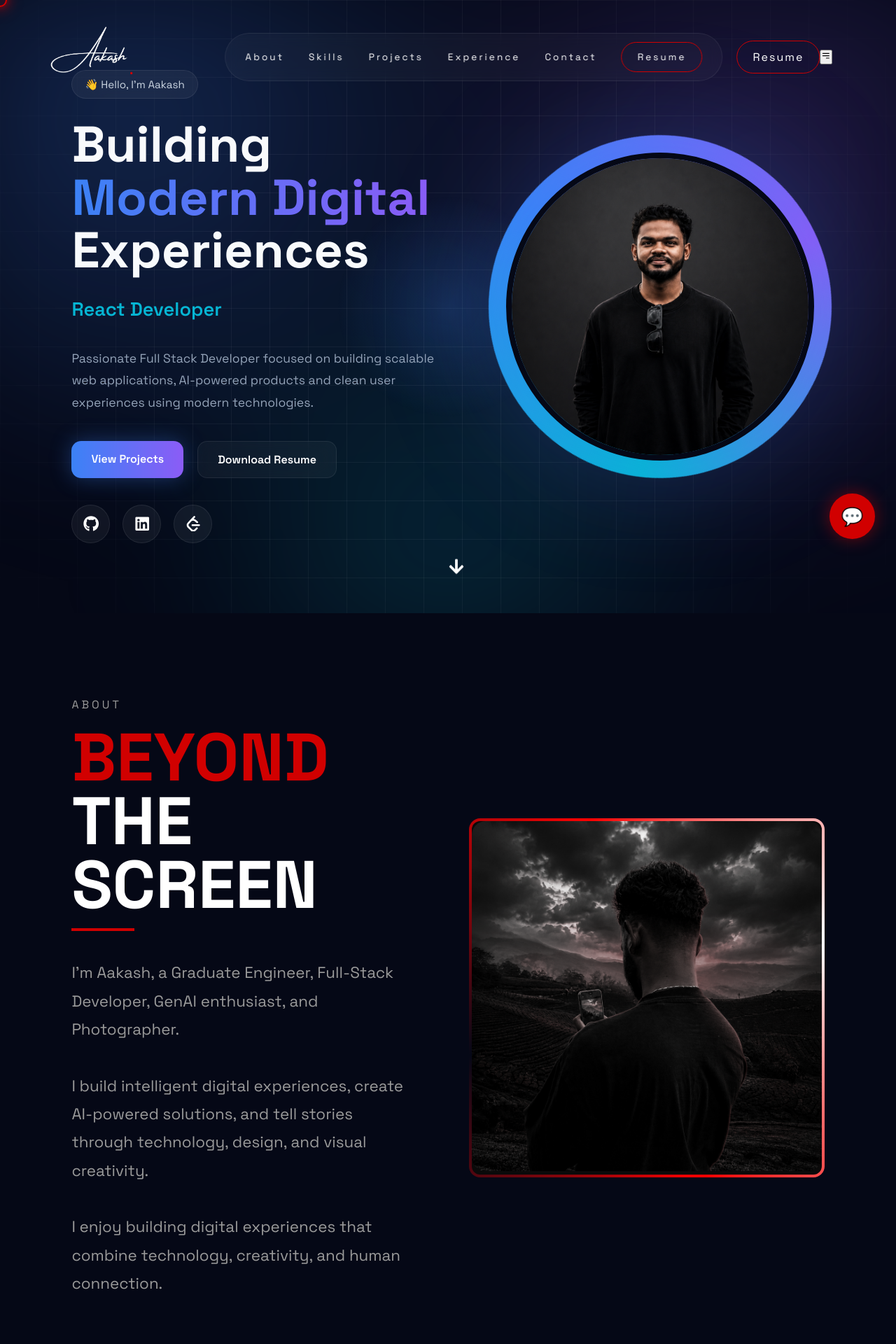
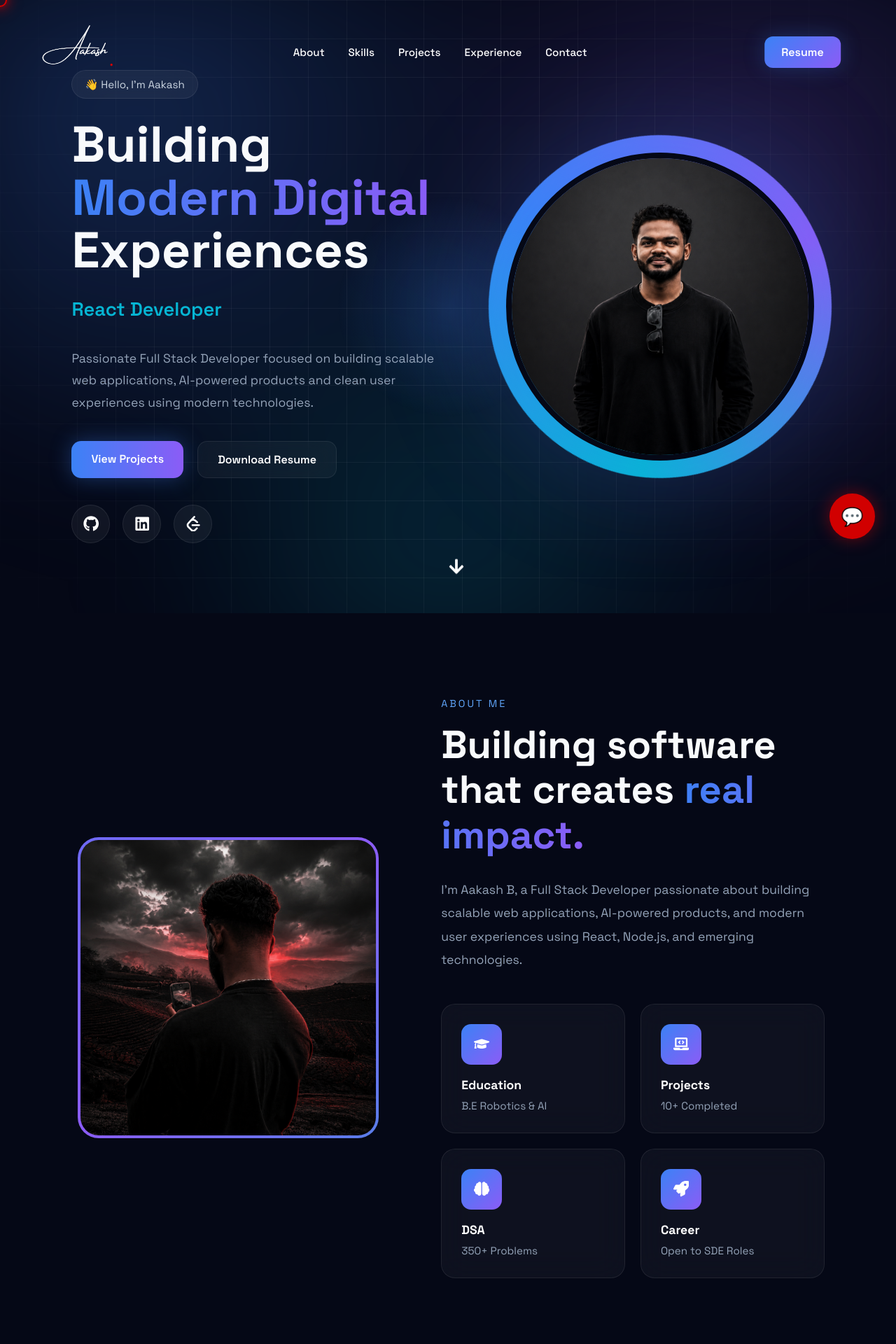
Before and after one commit to Aakash0023/aakash-portfolio, a React (Vite) app: page / in a window 1280 px wide. Shown: the top 1920 px of the page at 70% size. Built offline with nearby package versions, Linux system fonts and the light colour scheme.

Commit message:
updated the about section with new ui

```diff
--- a/src/components/About.jsx
+++ b/src/components/About.jsx
@@ -1,93 +1,85 @@
 import "../styles/about.css";
 import { motion } from "framer-motion";
 import aboutImage from "../assets/about-image.png";
+import {
+  FaLaptopCode,
+  FaBrain,
+  FaGraduationCap,
+  FaRocket,
+} from "react-icons/fa";
+
+const cards = [
+  {
+    icon: <FaGraduationCap />,
+    title: "Education",
+    value: "B.E Robotics & AI",
+  },
+  {
+    icon: <FaLaptopCode />,
+    title: "Projects",
+    value: "10+ Completed",
+  },
+  {
+    icon: <FaBrain />,
+    title: "DSA",
+    value: "350+ Problems",
+  },
+  {
+    icon: <FaRocket />,
+    title: "Career",
+    value: "Open to SDE Roles",
+  },
+];
 
 const About = () => {
   return (
     <section className="about" id="about">
-      <div className="about-left">
-        <motion.p
-          className="about-subtitle"
-          initial={{ opacity: 0 }}
-          whileInView={{ opacity: 1 }}
-          transition={{ duration: 0.5 }}
-          viewport={{ once: true }}
-        >
-          ABOUT
-        </motion.p>
-
-        <h2 className="about-title">
-          <motion.span
-            className="title-red"
-            initial={{ opacity: 0, y: 60 }}
-            whileInView={{ opacity: 1, y: 0 }}
-            transition={{ duration: 0.7 }}
-            viewport={{ once: true }}
-          >
-            BEYOND
-          </motion.span>
-
-          <br />
-
-          <motion.span
-            className="title-white"
-            initial={{ opacity: 0, y: 60 }}
-            whileInView={{ opacity: 1, y: 0 }}
-            transition={{
-              delay: 0.2,
-              duration: 0.7,
-            }}
-            viewport={{ once: true }}
-          >
-            THE SCREEN
-          </motion.span>
-        </h2>
-
-        <motion.p
-          className="about-text"
-          initial={{
-            opacity: 0,
-            y: 40,
-          }}
-          whileInView={{
-            opacity: 1,
-            y: 0,
-          }}
-          transition={{
-            delay: 0.4,
-            duration: 0.8,
-          }}
-          viewport={{ once: true }}
-        >
-          I'm Aakash, a Graduate Engineer, Full-Stack Developer, GenAI
-          enthusiast, and Photographer.
-          <br />
-          <br />
-          I build intelligent digital experiences, create AI-powered solutions,
-          and tell stories through technology, design, and visual creativity.
-          <br />
-          <br />I enjoy building digital experiences that combine technology,
-          creativity, and human connection.
-        </motion.p>
-      </div>
-
       <motion.div
-        className="about-right"
-        initial={{
-          opacity: 0,
-          scale: 0.8,
-        }}
-        whileInView={{
-          opacity: 1,
-          scale: 1,
-        }}
-        transition={{
-          duration: 1,
-        }}
+        className="about-image-section"
+        initial={{ opacity: 0, x: -70 }}
+        whileInView={{ opacity: 1, x: 0 }}
+        transition={{ duration: 0.8 }}
         viewport={{ once: true }}
       >
         <div className="about-image-wrapper">
-          <img src={aboutImage} alt="About Aakash" className="about-image" />
+          <img src={aboutImage} alt="Aakash" />
+        </div>
+      </motion.div>
+
+      <motion.div
+        className="about-content"
+        initial={{ opacity: 0, x: 70 }}
+        whileInView={{ opacity: 1, x: 0 }}
+        transition={{ duration: 0.8 }}
+        viewport={{ once: true }}
+      >
+        <span className="section-tag">ABOUT ME</span>
+
+        <h2>
+          Building software that creates
+          <span> real impact.</span>
+        </h2>
+
+        <p>
+          I'm Aakash B, a Full Stack Developer passionate about building
+          scalable web applications, AI-powered products, and modern user
+          experiences using React, Node.js, and emerging technologies.
+        </p>
+
+        <div className="about-grid">
+          {cards.map((card, index) => (
+            <motion.div
+              className="about-card"
+              key={index}
+              whileHover={{ y: -8 }}
+            >
+              <div className="card-icon">{card.icon}</div>
+
+              <h4>{card.title}</h4>
+
+              <span>{card.value}</span>
+            </motion.div>
+          ))}
         </div>
       </motion.div>
     </section>
--- a/src/styles/about.css
+++ b/src/styles/about.css
@@ -1,149 +1,165 @@
 .about {
   min-height: 100vh;
   padding: 120px 8%;
-
-  display: flex;
+  display: grid;
+  grid-template-columns: 0.9fr 1.1fr;
   align-items: center;
-  justify-content: space-between;
-
   gap: 80px;
 }
 
-.about-left {
-  flex: 1;
-}
-
-.about-right {
-  flex: 1;
-
+.about-image-section {
   display: flex;
   justify-content: center;
 }
 
 .about-image-wrapper {
   position: relative;
-
-  display: inline-block;
-
-  padding: 4px;
-
-  border-radius: 16px;
-
+  width: 430px;
+  height: 430px;
+  border-radius: 30px;
   overflow: hidden;
 }
 
 .about-image-wrapper::before {
   content: "";
-
   position: absolute;
-
-  inset: -50%;
-
-  background: conic-gradient(
-    from 0deg,
-    transparent,
-    #ff0000,
-    #ffffff,
-    #ff0000,
-    transparent
-  );
-
-  animation: rotateBorder 4s linear infinite;
+  inset: -3px;
+  border-radius: 30px;
+  background: linear-gradient(135deg, #3b82f6, #8b5cf6, #06b6d4, #3b82f6);
+  background-size: 400% 400%;
+  animation: gradient 8s ease infinite;
 }
 
-.about-image-wrapper::after {
-  content: "";
-
+.about-image-wrapper img {
   position: absolute;
-
   inset: 4px;
-
-  background: #0a0a0a;
-
-  border-radius: 12px;
-
-  z-index: 1;
+  width: calc(100% - 8px);
+  height: calc(100% - 8px);
+  object-fit: cover;
+  border-radius: 26px;
 }
 
-.about-image {
-  position: relative;
-  z-index: 2;
-  width: 500px;
-  height: 500px;
-  border-radius: 24px;
-  filter: grayscale(80%) contrast(100%);
-  object-fit: cover;
-
-  border-radius: 20px;
-
-  transition: transform 0.4s ease;
+.about-content {
+  display: flex;
+  flex-direction: column;
 }
 
-.about-image:hover {
-  transform: scale(1.02);
+.section-tag {
+  color: #60a5fa;
+  letter-spacing: 3px;
+  font-size: 0.9rem;
+  margin-bottom: 18px;
 }
 
-.about-subtitle {
-  color: var(--text-secondary);
-
-  letter-spacing: 4px;
-
-  margin-bottom: 20px;
+.about-content h2 {
+  font-size: 3.5rem;
+  line-height: 1.15;
+  margin-bottom: 30px;
 }
 
-.about-title {
-  font-size: 6rem;
-
-  line-height: 0.95;
-
-  margin-bottom: 60px;
-
-  position: relative;
-
-  display: inline-block;
+.about-content h2 span {
+  background: linear-gradient(90deg, #3b82f6, #8b5cf6);
+  -webkit-background-clip: text;
+  -webkit-text-fill-color: transparent;
 }
 
-.title-red {
-  color: var(--accent);
+.about-content p {
+  color: #94a3b8;
+  font-size: 1.1rem;
+  line-height: 1.9;
+  max-width: 650px;
 }
 
-.title-white {
-  color: white;
-}
-.about-title::after {
-  content: "";
-
-  position: absolute;
-
-  left: 0;
-  bottom: -20px;
-
-  width: 90px;
-  height: 4px;
-
-  background: var(--accent);
+.about-grid {
+  margin-top: 45px;
+  display: grid;
+  grid-template-columns: repeat(2, 1fr);
+  gap: 22px;
 }
 
-.about-text {
-  max-width: 700px;
-
-  color: var(--text-secondary);
-
-  font-size: 1.4rem;
-
-  line-height: 1.8;
+.about-card {
+  background: rgba(255, 255, 255, 0.04);
+  border: 1px solid rgba(255, 255, 255, 0.08);
+  backdrop-filter: blur(20px);
+  border-radius: 20px;
+  padding: 28px;
+  transition: 0.35s;
 }
 
-.about-text strong {
-  color: white;
+.about-card:hover {
+  transform: translateY(-10px);
+  border-color: rgba(59, 130, 246, 0.4);
+  box-shadow: 0 15px 40px rgba(59, 130, 246, 0.18);
 }
 
-@keyframes rotateBorder {
-  from {
-    transform: rotate(0deg);
+.card-icon {
+  width: 58px;
+  height: 58px;
+  border-radius: 14px;
+  display: flex;
+  justify-content: center;
+  align-items: center;
+  background: linear-gradient(135deg, #3b82f6, #8b5cf6);
+  color: white;
+  font-size: 1.4rem;
+  margin-bottom: 18px;
+}
+
+.about-card h4 {
+  color: white;
+  font-size: 1.1rem;
+  margin-bottom: 8px;
+}
+
+.about-card span {
+  color: #94a3b8;
+  font-size: 0.95rem;
+}
+
+@keyframes gradient {
+  0% {
+    background-position: 0% 50%;
   }
 
-  to {
-    transform: rotate(360deg);
+  50% {
+    background-position: 100% 50%;
+  }
+
+  100% {
+    background-position: 0% 50%;
   }
 }
+
+@media (max-width: 1100px) {
+  .about {
+    grid-template-columns: 1fr;
+    text-align: center;
+  }
+
+  .about-content {
+    align-items: center;
+  }
+
+  .about-grid {
+    width: 100%;
+  }
+}
+
+@media (max-width: 768px) {
+  .about {
+    padding: 100px 25px;
+  }
+
+  .about-image-wrapper {
+    width: 300px;
+    height: 300px;
+  }
+
+  .about-content h2 {
+    font-size: 2.4rem;
+  }
+
+  .about-grid {
+    grid-template-columns: 1fr;
+  }
+}
--- a/src/styles/navbar.css
+++ b/src/styles/navbar.css
@@ -1,134 +1,162 @@
 .navbar {
   position: fixed;
-
   top: 20px;
   left: 50%;
-
   transform: translateX(-50%);
-
   width: 92%;
-  max-width: 1500px;
-
+  max-width: 1400px;
+  padding: 14px 28px;
   display: flex;
   align-items: center;
-
-  padding: 16px 40px;
-
+  justify-content: space-between;
   z-index: 1000;
-
-  transition: transform 0.4s ease, opacity 0.4s ease;
+  transition: all 0.4s ease;
 }
-
-.logo {
-  margin-right: auto;
-}
-/* Hide / Show Animation */
 
 .navbar.show {
   transform: translateX(-50%) translateY(0);
-
   opacity: 1;
 }
 
 .navbar.hide {
-  transform: translateX(-50%) translateY(-150%);
-
+  transform: translateX(-50%) translateY(-140%);
   opacity: 0;
 }
 
-/* Logo */
+.navbar.glass {
+  background: rgba(8, 15, 35, 0.65);
+  backdrop-filter: blur(18px);
+  -webkit-backdrop-filter: blur(18px);
+  border: 1px solid rgba(255, 255, 255, 0.08);
+  border-radius: 18px;
+  box-shadow: 0 10px 40px rgba(0, 0, 0, 0.35), 0 0 25px rgba(59, 130, 246, 0.08);
+}
 
 .logo img {
-  height: 70px;
-
   width: auto;
+  height: 60px;
 }
-
-/* Navigation Capsule */
 
 .nav-links {
   display: flex;
-
   align-items: center;
-
-  gap: 35px;
-
-  padding: 12px 28px;
-
-  border-radius: 50px;
-
-  background: rgba(255, 255, 255, 0.03);
-
-  border: 1px solid rgba(255, 255, 255, 0.08);
-
-  backdrop-filter: blur(10px);
-
-  margin-right: 20px;
+  gap: 34px;
 }
 
 .nav-links a {
+  position: relative;
   text-decoration: none;
+  color: #fff;
+  font-size: 0.95rem;
+  font-weight: 500;
+  transition: 0.3s;
+}
 
-  color: white;
-
-  font-size: 0.85rem;
-
-  letter-spacing: 3px;
-
-  position: relative;
-
-  transition: all 0.3s ease;
+.nav-links a::after {
+  content: "";
+  position: absolute;
+  left: 50%;
+  bottom: -8px;
+  width: 0;
+  height: 2px;
+  transform: translateX(-50%);
+  background: linear-gradient(90deg, #3b82f6, #8b5cf6);
+  transition: 0.35s;
 }
 
 .nav-links a:hover {
-  color: var(--accent);
-}
-
-/* Underline Animation */
-
-.nav-links a::after {
-  content: "";
-
-  position: absolute;
-
-  left: 0;
-  bottom: -6px;
-
-  width: 0;
-
-  height: 2px;
-
-  background: var(--accent);
-
-  transition: width 0.3s ease;
+  color: #60a5fa;
 }
 
 .nav-links a:hover::after {
   width: 100%;
 }
 
-/* Resume Button */
-
 .resume-btn {
   text-decoration: none;
-
-  color: white;
-
-  padding: 12px 22px;
-
-  border-radius: 50px;
-
-  border: 1px solid var(--accent);
-
-  letter-spacing: 2px;
-
-  transition: all 0.3s ease;
+  color: #fff;
+  padding: 12px 24px;
+  border-radius: 12px;
+  background: linear-gradient(135deg, #3b82f6, #8b5cf6);
+  transition: 0.35s;
+  font-weight: 600;
+  box-shadow: 0 0 30px rgba(59, 130, 246, 0.25);
 }
 
 .resume-btn:hover {
-  background: var(--accent);
+  transform: translateY(-4px);
+  box-shadow: 0 10px 35px rgba(59, 130, 246, 0.45);
+}
 
-  transform: translateY(-2px);
+.menu-btn {
+  display: none;
+  border: none;
+  background: transparent;
+  color: white;
+  font-size: 2rem;
+  cursor: pointer;
+}
 
-  box-shadow: 0 0 20px rgba(255, 0, 0, 0.3);
+.mobile-btn {
+  display: none;
 }
+
+.desktop-btn {
+  display: inline-flex;
+}
+
+@media (max-width: 950px) {
+  .navbar {
+    padding: 14px 22px;
+  }
+
+  .menu-btn {
+    display: block;
+    z-index: 1002;
+  }
+
+  .desktop-btn {
+    display: none;
+  }
+
+  .nav-links {
+    position: fixed;
+    top: 90px;
+    left: 50%;
+    transform: translateX(-50%) translateY(-30px);
+    width: 92%;
+    flex-direction: column;
+    gap: 28px;
+    padding: 35px;
+    background: rgba(8, 15, 35, 0.96);
+    border: 1px solid rgba(255, 255, 255, 0.08);
+    backdrop-filter: blur(20px);
+    border-radius: 20px;
+    opacity: 0;
+    visibility: hidden;
+    transition: 0.35s;
+  }
+
+  .nav-links.active {
+    opacity: 1;
+    visibility: visible;
+    transform: translateX(-50%) translateY(0);
+  }
+
+  .mobile-btn {
+    display: flex;
+    justify-content: center;
+    width: 100%;
+  }
+}
+
+@media (max-width: 768px) {
+  .logo img {
+    height: 52px;
+  }
+
+  .navbar {
+    width: 95%;
+    top: 15px;
+  }
+}
```
